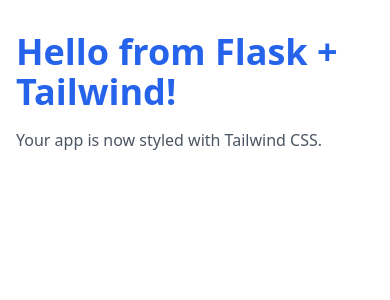
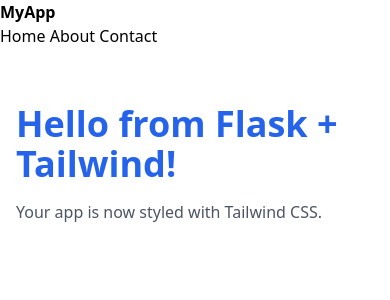
Before and after one commit to Rk-Virus/AI-Blog-Generator, a Flask app: page / in a window 390 px wide. Shown: the top 300 px of the page. Run offline with Flask 3, Linux system fonts and the light colour scheme.

Commit message:
Assistant checkpoint: Added responsive navigation bar with Tailwind CSS
Assistant generated file changes:
- templates/base.html: Add navigation bar

---

User prompt:

add a nav bar use tailwind for styling

Replit-Commit-Author: Assistant
Replit-Commit-Session-Id: 2d635bed-2295-48ab-9b3f-12b005bb561b

```diff
--- a/templates/base.html
+++ b/templates/base.html
@@ -8,6 +8,21 @@
     <link href="{{ url_for('static', filename='css/output.css') }}" rel="stylesheet">
 </head>
 <body>
+    <nav class="bg-gray-800 p-4">
+        <div class="container mx-auto flex justify-between items-center">
+            <div class="text-white font-bold text-xl">MyApp</div>
+            <div class="hidden md:flex space-x-4">
+                <a href="/" class="text-white hover:text-gray-300">Home</a>
+                <a href="/about" class="text-white hover:text-gray-300">About</a>
+                <a href="/contact" class="text-white hover:text-gray-300">Contact</a>
+            </div>
+            <button class="md:hidden text-white">
+                <svg class="w-6 h-6" fill="none" stroke="currentColor" viewBox="0 0 24 24">
+                    <path stroke-linecap="round" stroke-linejoin="round" stroke-width="2" d="M4 6h16M4 12h16M4 18h16"/>
+                </svg>
+            </button>
+        </div>
+    </nav>
     {% block content %}{% endblock %}
 </body>
 </html>
```
